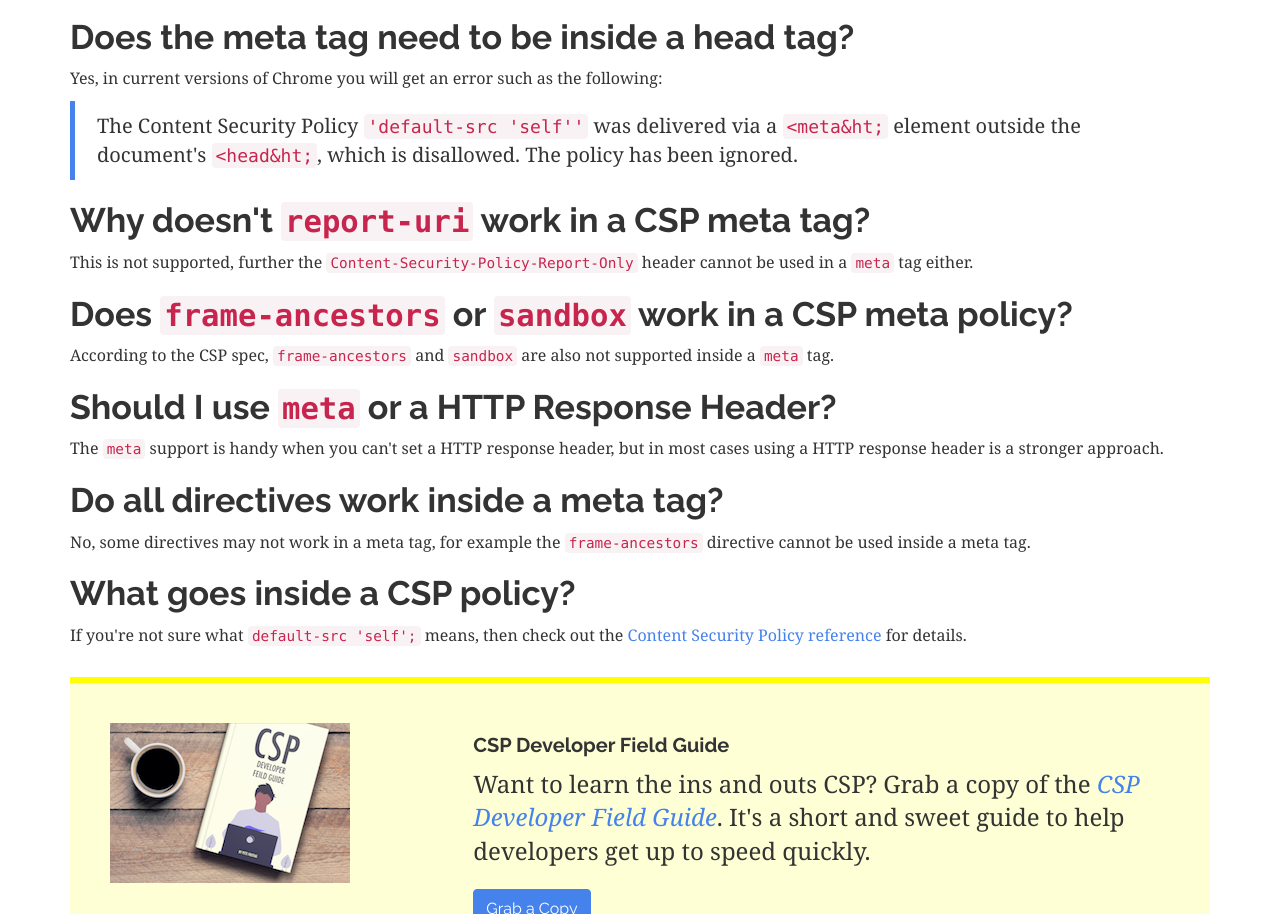
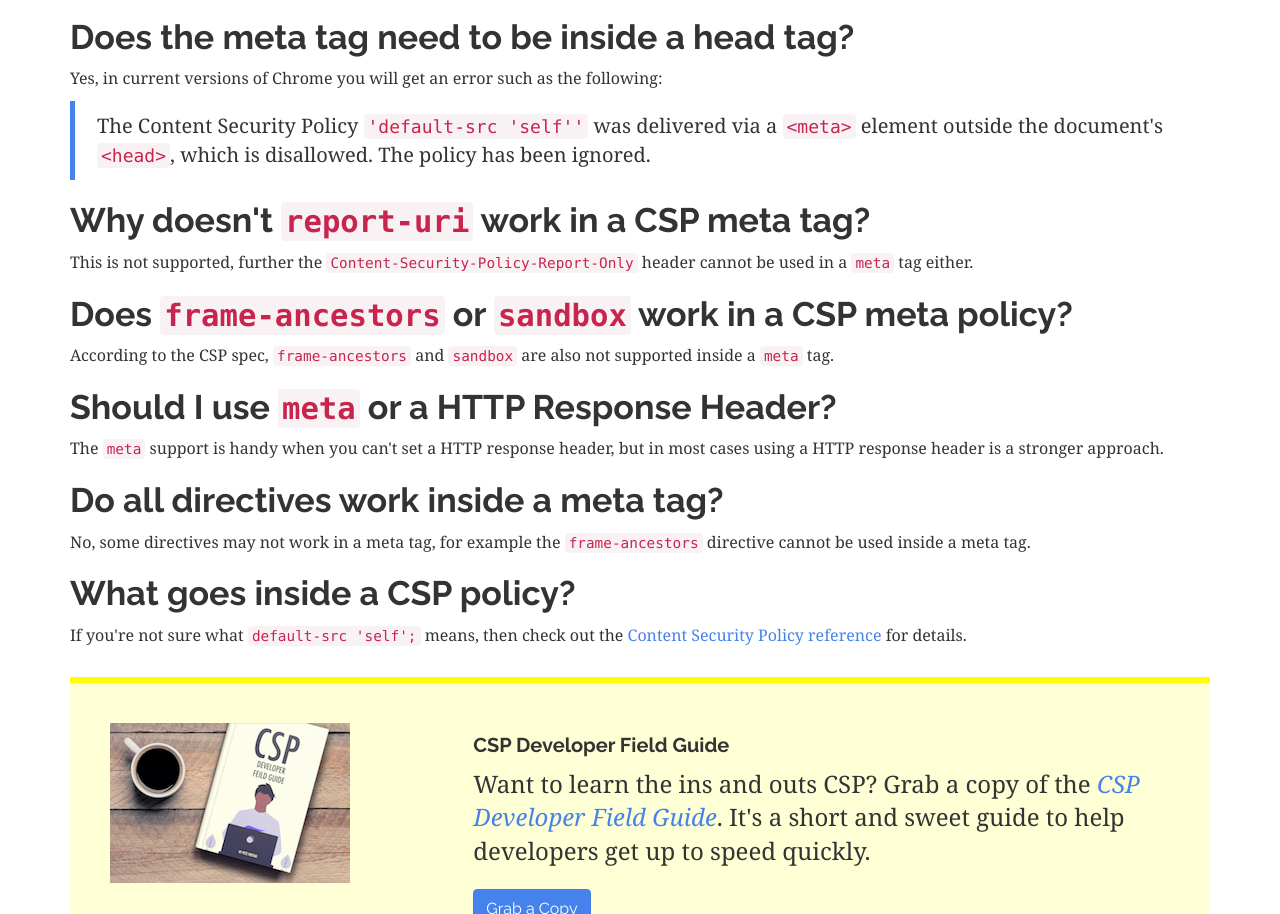
Before and after one commit to foundeo/content-security-policy.com, an Eleventy site: page www/examples/meta.html in a window 1280 px wide. Shown: the part 853-1767 px from the top of the page. Built offline with nearby package versions, Linux system fonts and the light colour scheme; Eleventy itself is replaced by a stand-in of ours; files that its build step writes are made by us from their sources.

Commit message:
Typo. &ht; to &gt;

```diff
--- a/www/examples/meta.html
+++ b/www/examples/meta.html
@@ -19,7 +19,7 @@ tags: examples
 <h2>Does the meta tag need to be inside a head tag?</h2>
 <p>Yes, in current versions of Chrome you will get an error such as the following:</p>
 <blockquote>
-	The Content Security Policy <code>'default-src 'self''</code> was delivered via a <code>&lt;meta&ht;</code> element outside the document's <code>&lt;head&ht;</code>, which is disallowed. The policy has been ignored.
+	The Content Security Policy <code>'default-src 'self''</code> was delivered via a <code>&lt;meta&gt;</code> element outside the document's <code>&lt;head&gt;</code>, which is disallowed. The policy has been ignored.
 </blockquote>
 <h2>Why doesn't <code>report-uri</code> work in a CSP meta tag?</h2>
 <p>This is not supported, further the <code>Content-Security-Policy-Report-Only</code> header cannot be used in a <code>meta</code> tag either.</p>
```
